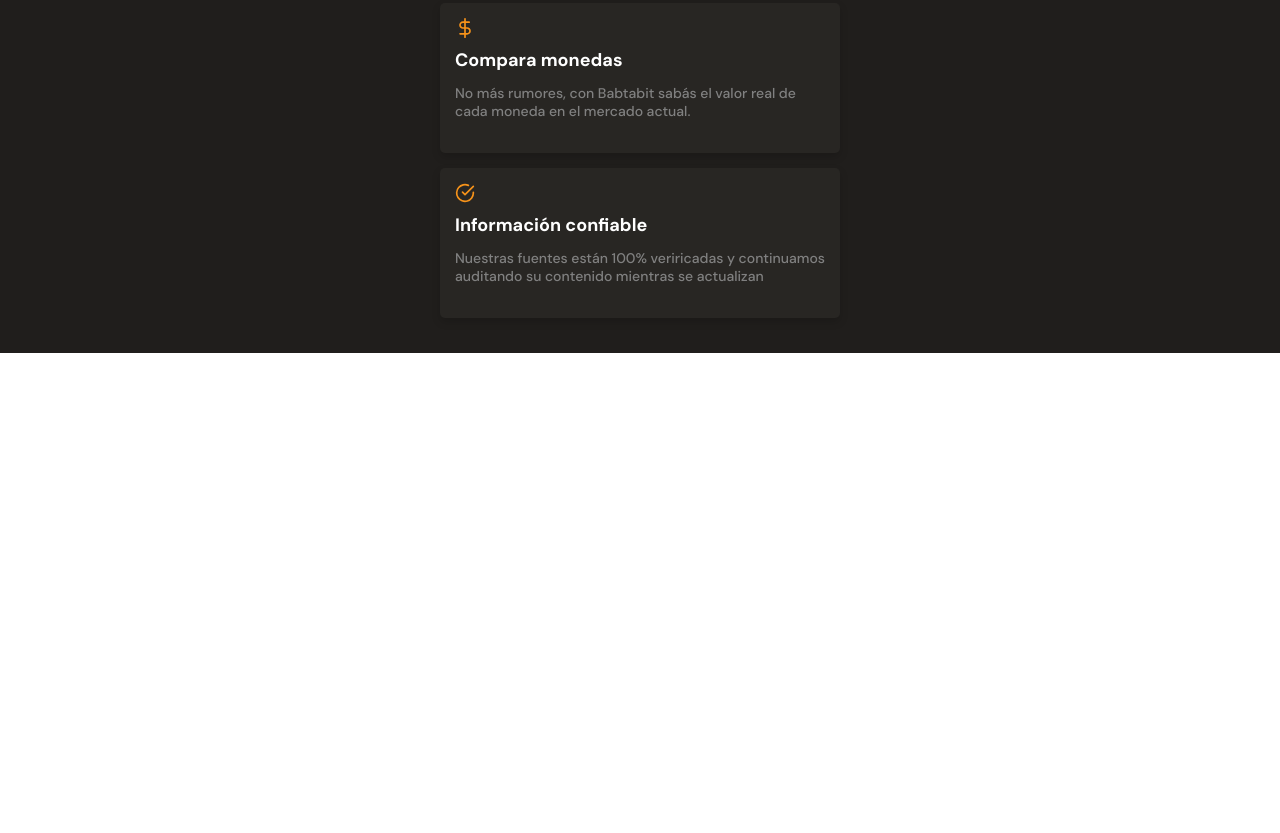
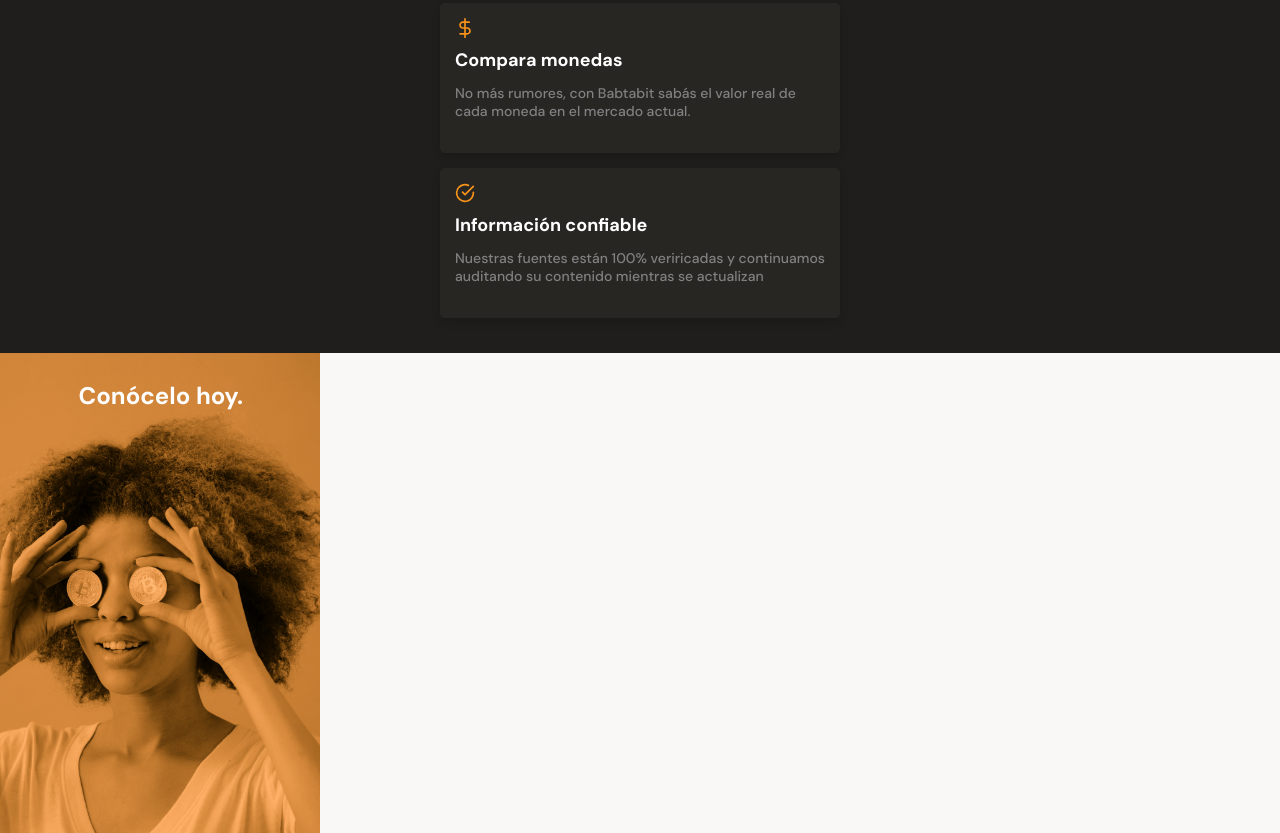
Before and after one commit to alejandrozambrano/CursoMobileFirst, a plain HTML site: page index.html in a window 1280 px wide. Shown: the part 1667-2500 px from the top of the page. Before the commit the page ends 2020 px from the top, so only its background shows below. Drawn offline with Linux system fonts and the light colour scheme.

Commit message:
Maquetando sección comidín

```diff
--- a/index.html
+++ b/index.html
@@ -85,7 +85,9 @@
                 </article>
             </section>
         </section>
-        <section></section>
+        <section class="bitcoin-img-container">
+            <h2>Conócelo hoy.</h2>
+        </section>
         <section></section>
     </main>
     <footer></footer>
--- a/styles.css
+++ b/styles.css
@@ -344,3 +344,23 @@ main {
     background-position: center;
     background-repeat: no-repeat;
 }
+.bitcoin-img-container {
+    position: relative;
+    width: 100px;
+    min-width: 320px;
+    height: 60vh;
+    background-image: url(./assets/imgs/bitcoinbaby2x.jpg);
+    background-position: center;
+    background-size: cover;
+    background-repeat: no-repeat;
+    text-align: center;
+}
+.bitcoin-img-container h2 {
+    position: absolute;
+    top: 30px;
+    left: calc(50% - 81.5px);
+    font-size: 2.4rem;
+    font-weight: bold;
+    line-height: 2.6rem;
+    color: var(--just-white);
+}
```
Also changed, not shown: assets/imgs/bitcoinbaby2x.jpg (added).
